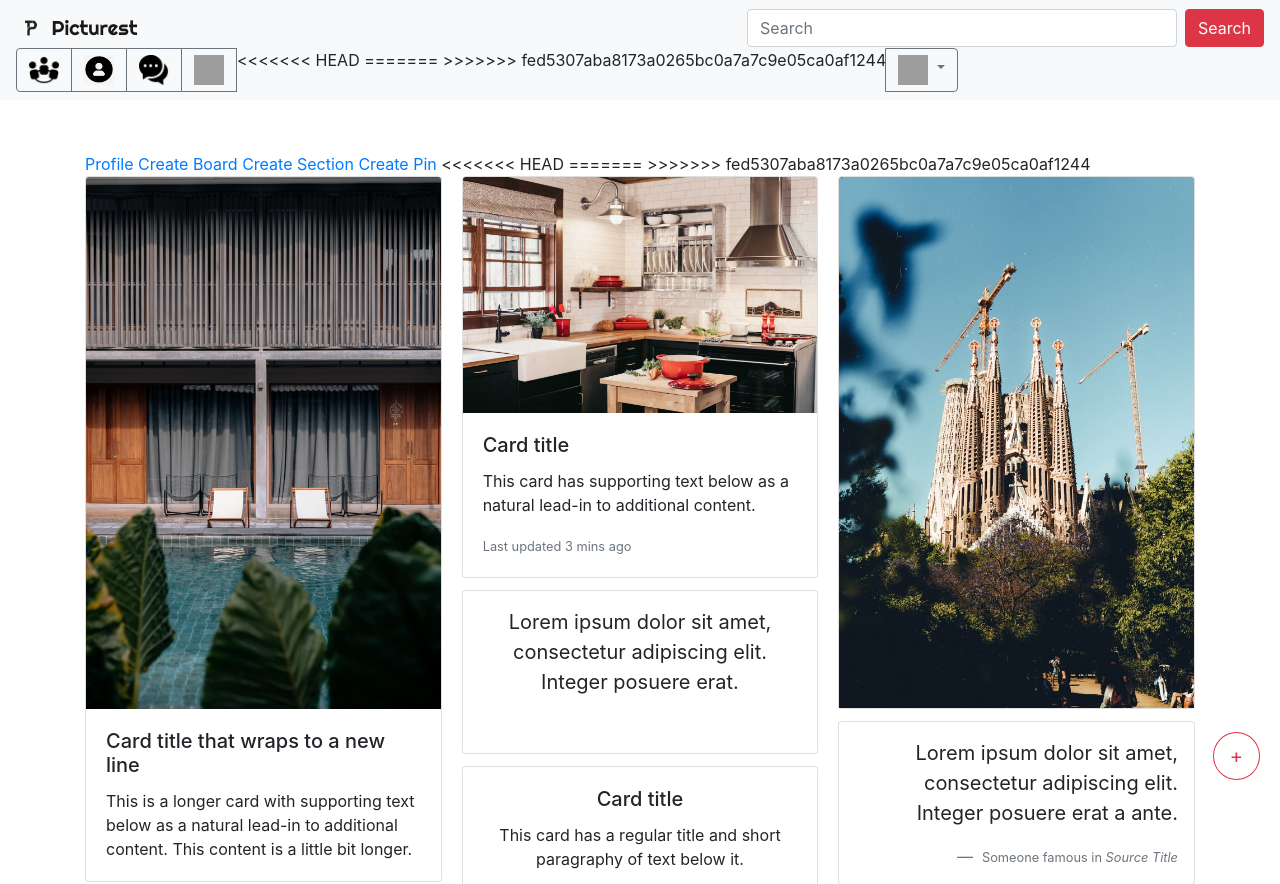
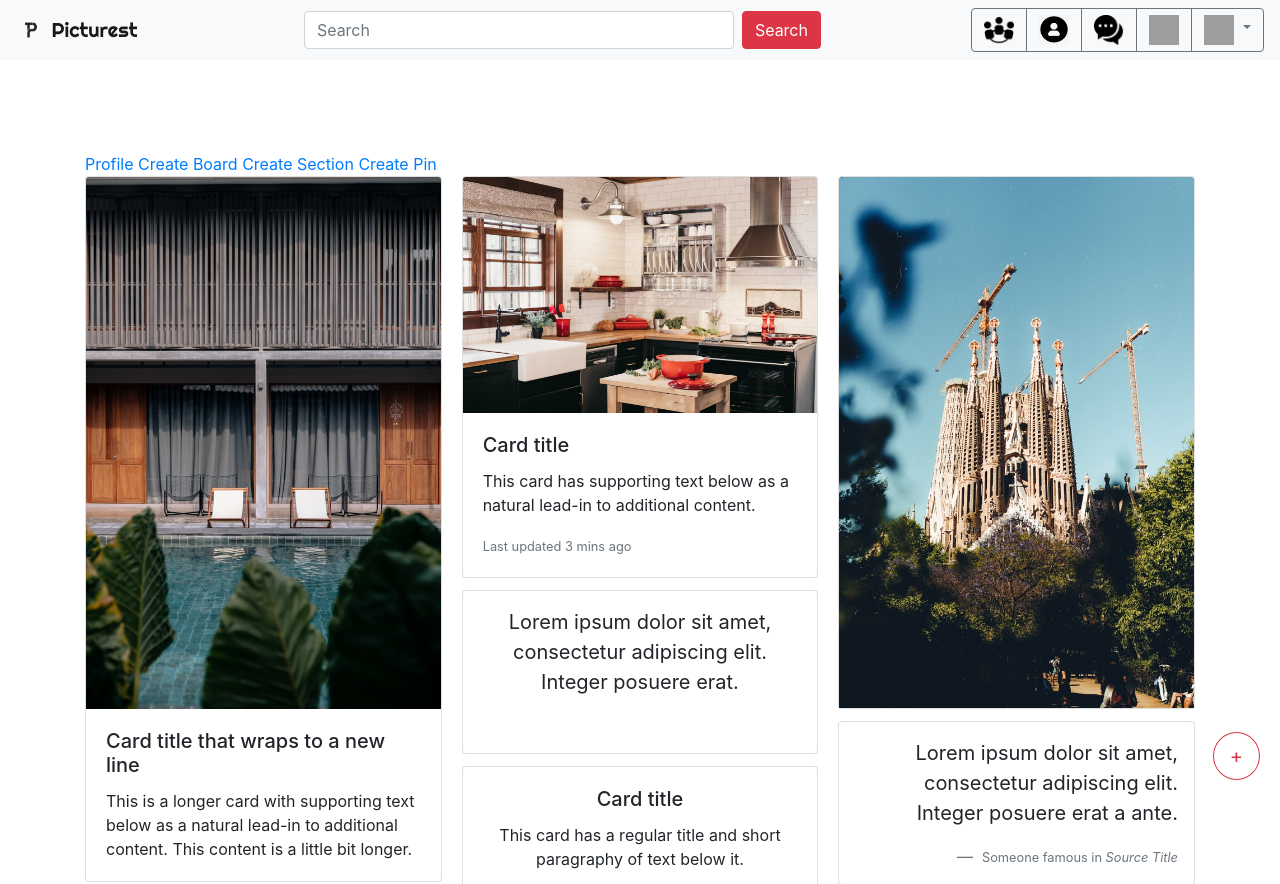
Before and after one commit to UB-ES-19/A4-Picturest, a Django app: page / in a window 1280 px wide. Shown: the top 884 px of the page. Run offline with Django 3.2, Linux system fonts and the light colour scheme; the visitor is signed in with stand-in values (Sample User, id 1); some libraries are stand-ins or nearby versions; grey boxes are pictures that could not be loaded.

Commit message:
minor fix

```diff
--- a/templates/Picturest/home_page.html
+++ b/templates/Picturest/home_page.html
@@ -9,10 +9,6 @@
   <a href="section" class="button">Create Section</a>
   <a href="pin" class="button">Create Pin</a>
 
-<<<<<<< HEAD
-=======
-
->>>>>>> fed5307aba8173a0265bc0a7a7c9e05ca0af1244
     <!-- From here we should modify some parts and look out everything -->
     <div class="card-columns">
       <div class="card">
@@ -98,10 +94,6 @@
             <button type="button" class="btn btn-secondary" data-dismiss="modal">Close</button>
             <button type="button" class="btn btn-danger">Save changes</button>
           </div>
-<<<<<<< HEAD
-=======
-
->>>>>>> fed5307aba8173a0265bc0a7a7c9e05ca0af1244
         </div>
       </div>
     </div>
--- a/templates/Picturest/navbar_PicBase.html
+++ b/templates/Picturest/navbar_PicBase.html
@@ -63,10 +63,6 @@
                 <a class="btn btn-outline-secondary" href="">
                     <img src="../static/ImgStatic/PicNotify.png" width="30" height="30" class="d-inline-block align-top" alt="Notifications">
                 </a>
-<<<<<<< HEAD
-=======
-
->>>>>>> fed5307aba8173a0265bc0a7a7c9e05ca0af1244
 
                 <div class="btn-group" role="group">
                   <button class="btn btn-outline-secondary dropdown-toggle" width="56" height="44" type="button" id="dropdownMenuButton" data-toggle="dropdown" aria-haspopup="true" aria-expanded="false">
```
